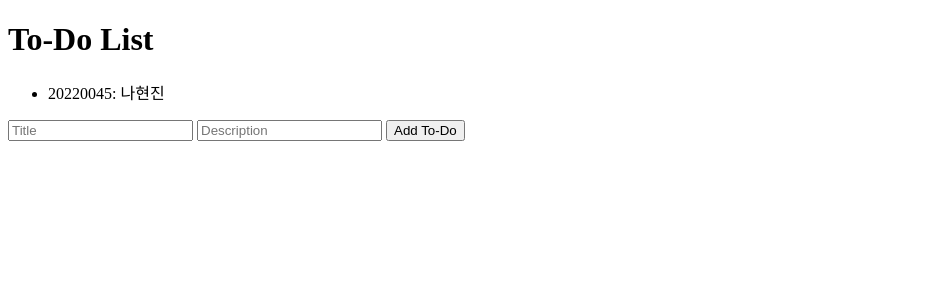
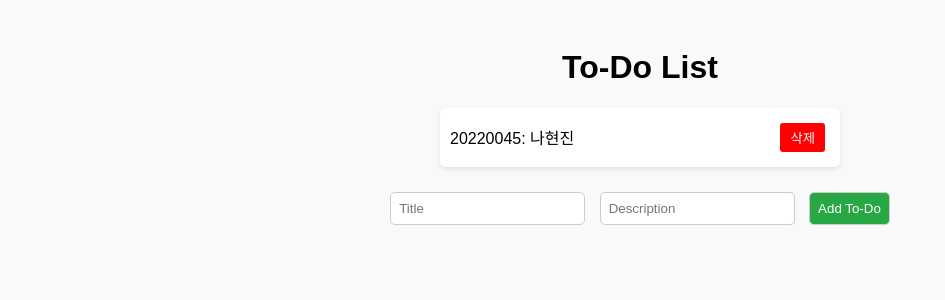
Before and after one commit to naaadang/FastApi-Todos-hyunjin, a FastAPI app: page / in a window 1280 px wide. Shown: the top 300 px of the page, without its empty margins (0-945 px from the left). Run offline with FastAPI, Linux system fonts and the light colour scheme.

Commit message:
feat: 삭제 기능 추가 및 UI 개선

```diff
--- a/templates/index.html
+++ b/templates/index.html
@@ -4,6 +4,58 @@
     <meta charset="UTF-8">
     <meta name="viewport" content="width=device-width, initial-scale=1.0">
     <title>To-Do List</title>
+    <style>
+        body {
+            font-family: Arial, sans-serif;
+            text-align: center;
+            background-color: #f8f9fa;
+            padding: 20px;
+        }
+        ul {
+            list-style-type: none;
+            padding: 0;
+            max-width: 400px;
+            margin: 0 auto;
+        }
+        li {
+            display: flex;
+            justify-content: space-between;
+            align-items: center;
+            padding: 10px;
+            margin: 5px 0;
+            background-color: #ffffff;
+            border-radius: 5px;
+            box-shadow: 0px 2px 5px rgba(0, 0, 0, 0.1);
+        }
+        .delete-btn {
+            background-color: red;
+            color: white;
+            border: none;
+            padding: 5px 10px;
+            cursor: pointer;
+            border-radius: 3px;
+        }
+        .delete-btn:hover {
+            background-color: darkred;
+        }
+        form {
+            margin-top: 20px;
+        }
+        input, button {
+            padding: 8px;
+            margin: 5px;
+            border-radius: 5px;
+            border: 1px solid #ccc;
+        }
+        button {
+            background-color: #28a745;
+            color: white;
+            cursor: pointer;
+        }
+        button:hover {
+            background-color: #218838;
+        }
+    </style>
 </head>
 <body>
     <h1>To-Do List</h1>
@@ -19,9 +71,20 @@
             const todos = await response.json();
             const todoList = document.getElementById('todo-list');
             todoList.innerHTML = '';
+
             todos.forEach(todo => {
                 const li = document.createElement('li');
                 li.textContent = `${todo.title}: ${todo.description}`;
+
+                const deleteBtn = document.createElement('button');
+                deleteBtn.textContent = '삭제';
+                deleteBtn.classList.add('delete-btn');
+                deleteBtn.addEventListener('click', (e) => {
+                    e.stopPropagation();
+                    deleteTodo(todo.id);
+                });
+
+                li.appendChild(deleteBtn);
                 todoList.appendChild(li);
             });
         }
@@ -30,15 +93,26 @@
             event.preventDefault();
             const title = document.getElementById('title').value;
             const description = document.getElementById('description').value;
+
             const response = await fetch('/todos', {
                 method: 'POST',
                 headers: { 'Content-Type': 'application/json' },
                 body: JSON.stringify({ id: Date.now(), title, description, completed: false })
             });
+
+            if (response.ok) {
+                document.getElementById('title').value = '';
+                document.getElementById('description').value = '';
+                fetchTodos();
+            }
+        });
+
+        async function deleteTodo(id) {
+            const response = await fetch(`/todos/${id}`, { method: 'DELETE' });
             if (response.ok) {
                 fetchTodos();
             }
-        });
+        }
 
         fetchTodos();
     </script>
```
